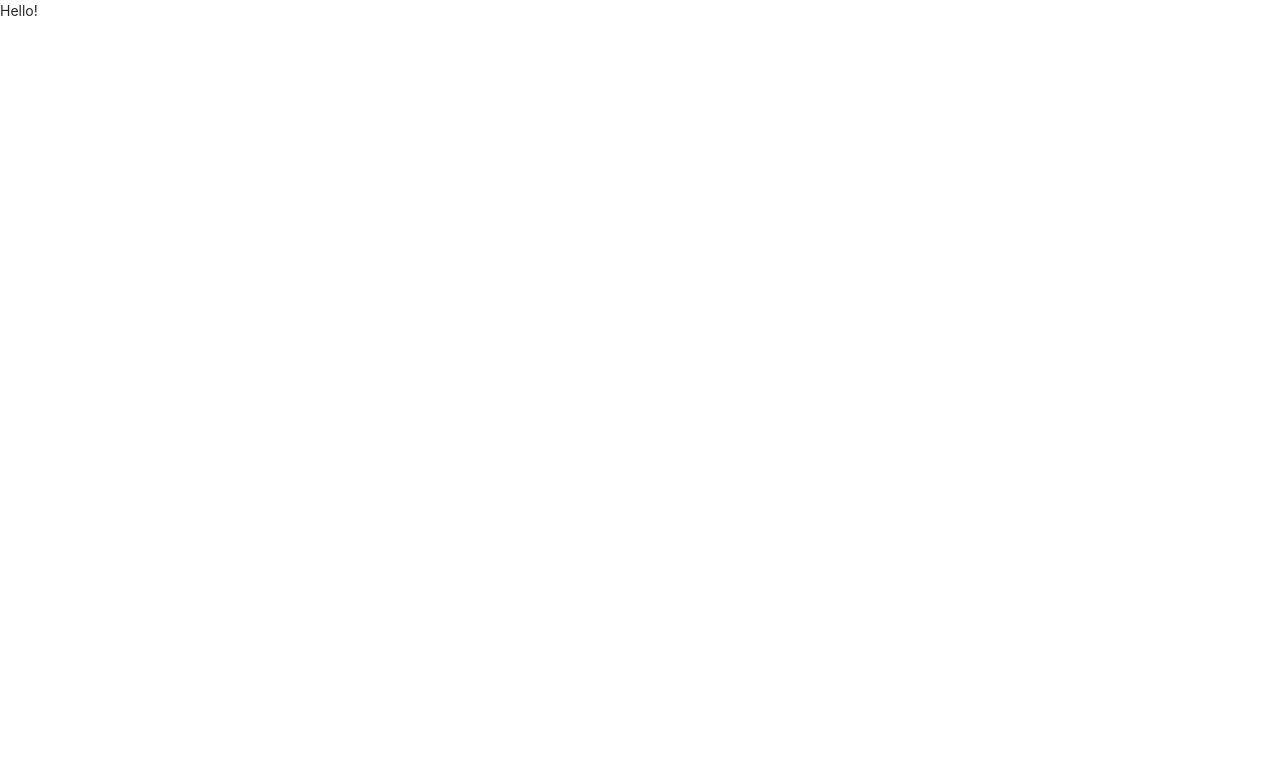
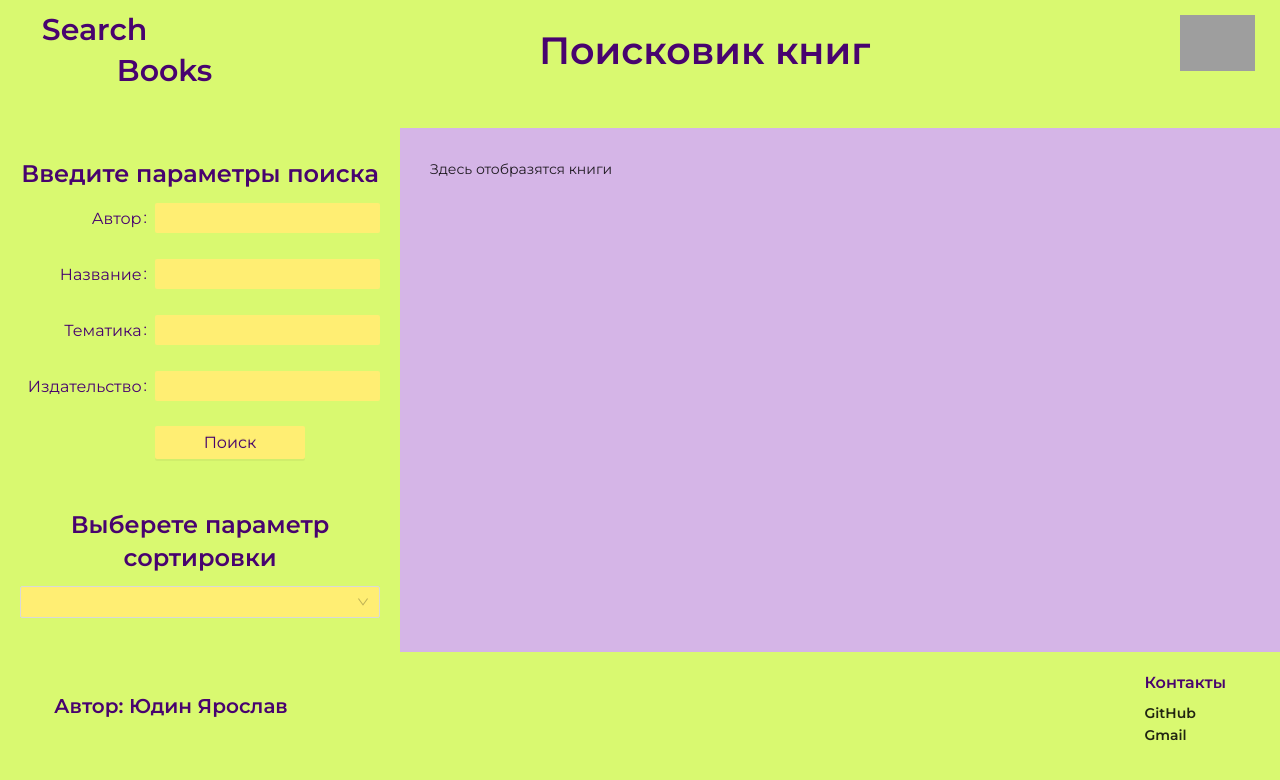
Before and after one commit to Yargo54/search_boock, a React (Create React App) app: page / in a window 1280 px wide. Shown: the top 780 px of the page. Built offline with nearby package versions, Linux system fonts and the light colour scheme; grey boxes are pictures that could not be loaded.

Commit message:
Add components and styles

```diff
--- a/src/App.js
+++ b/src/App.js
@@ -1,11 +1,12 @@
 import { Component } from "react";
+import Main from "./components/Main";
 
 class App extends Component {
   render() {
     return (
-    <div>
-      Hello!
-    </div>
+    <>
+      <Main />
+    </>
     )
   }
 }
--- /dev/null
+++ b/src/components/Content.css
@@ -0,0 +1,4 @@
+.content{
+    background: #D5B5E7;
+    padding: 30px;
+}
--- /dev/null
+++ b/src/components/Content.js
@@ -0,0 +1,13 @@
+import { Component } from "react";
+import { Layout } from "antd";
+import "./Content.css";
+
+const { Content } = Layout;
+
+class _Content extends Component {
+  render() {
+    return <Content className="content">Здесь отобразятся книги</Content>;
+  }
+}
+
+export default _Content;
--- /dev/null
+++ b/src/components/Footer.css
@@ -0,0 +1,15 @@
+.footer{
+    background-color: #D9F970;
+    display: flex;
+    justify-content: space-between;
+    padding: 20px 54px;
+}
+
+.footer__title__author{
+    margin-top: 20px;
+}
+
+.divContacts{
+    display: flex;
+    flex-direction: column;
+}
--- /dev/null
+++ b/src/components/Footer.js
@@ -0,0 +1,41 @@
+import { Component } from "react";
+import { Layout, Typography } from "antd";
+import "./Footer.css"
+
+const { Footer } = Layout;
+
+class _Footer extends Component {
+  render() {
+    return (
+      <Layout style={{ background: "#D9F970" }}>
+        <Footer className="footer">
+          <Typography.Title
+            level={4}
+            className="footer__title__author"
+            style={{ color: "#48036F" }}
+          >
+            Автор: Юдин Ярослав
+          </Typography.Title>
+          <div>
+            <Typography.Title
+              level={4}
+              style={{ color: "#48036F", fontSize: 16 }}
+            >
+              Контакты
+            </Typography.Title>
+            <div className="divContacts">
+              <Typography.Text strong style={{ cursor: "pointer" }}>
+                GitHub
+              </Typography.Text>
+              <Typography.Text strong style={{ cursor: "pointer" }}>
+                Gmail
+              </Typography.Text>
+            </div>
+          </div>
+        </Footer>
+      </Layout>
+    );
+  }
+}
+
+export default _Footer;
--- /dev/null
+++ b/src/components/Header.css
@@ -0,0 +1,32 @@
+.header{
+    background: #D9F970;
+    padding: 10px 25px;
+    margin-bottom: 30px;
+}
+
+.header__title{
+    padding-top: 10px;
+    margin-top: 0.2em;
+}
+
+.headerDiv{
+    display: flex;
+    justify-content: space-between;
+}
+
+.headerDivTypography{
+    padding: 0 1.2em;
+}
+
+.siderTitleSearch{
+    margin-top: 0;
+    margin-bottom: 0 !important;
+}
+
+.siderTitleBooks{
+    margin-left: 75px;
+}
+
+.header__title{
+    margin-top: 0.2em;
+}
--- /dev/null
+++ b/src/components/Header.js
@@ -0,0 +1,32 @@
+import { Component } from "react";
+import { Layout, Typography, Image } from "antd";
+import "./Header.css";
+
+const { Header } = Layout;
+
+class _Header extends Component {
+  render() {
+    return (
+      <Layout style={{ background: "#D9F970" }}>
+        <Header className="header">
+          <div className="headerDiv">
+            <div className="headerDivTypography">
+              <Typography.Title level={2} className="siderTitleSearch">
+                Search
+              </Typography.Title>
+              <Typography.Title level={2} className="siderTitleBooks">
+                Books
+              </Typography.Title>
+            </div>
+            <Typography.Title level={1} className="header__title">
+              Поисковик книг
+            </Typography.Title>
+            <Image width={75} src="../images/logo.png" alt="logo" />
+          </div>
+        </Header>
+      </Layout>
+    );
+  }
+}
+
+export default _Header;
--- /dev/null
+++ b/src/components/Main.css
@@ -0,0 +1,17 @@
+@import url('https://fonts.googleapis.com/css2?family=Montserrat:wght@100;200;300;400;500;600;700;800;900&display=swap');
+
+body{
+    font-family: 'Montserrat', sans-serif;
+}
+
+.ant-typography + h2.ant-typography{
+    margin-top: 0;
+}
+
+h3.ant-typography, h2.ant-typography, h1.ant-typography{
+    color: #48036F;
+}
+
+.ant-select:not(.ant-select-customize-input) .ant-select-selector{
+    background: #FFEE73;
+}
--- /dev/null
+++ b/src/components/Main.js
@@ -0,0 +1,24 @@
+import { Component } from "react";
+import { Layout } from "antd";
+import "./Main.css";
+import _Header from "./Header";
+import _Sider from "./Sider";
+import _Content from "./Content";
+import _Footer from "./Footer";
+
+class Main extends Component {
+  render() {
+    return (
+      <Layout style={{ minHeight: "100vh" }}>
+        <_Header />
+        <Layout>
+          <_Sider />
+          <_Content />
+        </Layout>
+        <_Footer />
+      </Layout>
+    );
+  }
+}
+
+export default Main;
--- /dev/null
+++ b/src/components/Sider.css
@@ -0,0 +1,49 @@
+.sider{
+    padding-left: 20px;
+    padding-right: 20px;
+    background-color: #D9F970;
+}
+
+.search__title{
+    text-align: center;
+    margin-top: 30px;
+}
+
+.titleSortMrgn{
+    margin-top: 50px;
+}
+
+.formItem__label label{
+    color: #48036F;
+    font-size: 16px;
+}
+
+.submitButton{
+    width: 150px;
+    background: #FFEE73;
+    color: #48036F;
+    border: none;
+    font-size: 16px;
+    height: auto;
+}
+
+.submitButton:hover{
+    border-color: #48036F;
+    background: #65039e;
+}
+
+.sortSelect{
+    width: 100%;
+    text-align: center;
+    font-size: 16px;
+    color: #48036F;
+}
+
+.sortSelect__option{
+    color: #48036F;
+}
+
+.formInput{
+    background: #FFEE73;
+    border: none;
+}
--- /dev/null
+++ b/src/components/Sider.js
@@ -0,0 +1,78 @@
+import { Component } from "react";
+import { Layout, Typography, Button, Form, Input, Select } from "antd";
+import "./Sider.css";
+
+const layout = {
+  labelCol: {
+    span: 9,
+  },
+  wrapperCol: {
+    span: 16,
+  },
+};
+
+const { Sider } = Layout;
+const { Option } = Select;
+
+class _Sider extends Component {
+  render() {
+    return (
+      <Sider className="sider" collapsedWidth="0" width={400}>
+        <Typography.Title level={3} className="search__title">
+          Введите параметры поиска
+        </Typography.Title>
+        <Form {...layout}>
+          <Form.Item
+            name={["search", "author"]}
+            label="Автор:"
+            className="formItem__label"
+          >
+            <Input className="formInput" />
+          </Form.Item>
+          <Form.Item
+            name={["search", "designation"]}
+            label="Название"
+            className="formItem__label"
+          >
+            <Input className="formInput" />
+          </Form.Item>
+          <Form.Item
+            name={["search", "themes"]}
+            label="Тематика"
+            className="formItem__label"
+          >
+            <Input className="formInput" />
+          </Form.Item>
+          <Form.Item
+            name={["search", "publishingHouse"]}
+            label="Издательство"
+            className="formItem__label"
+          >
+            <Input className="formInput" />
+          </Form.Item>
+          <Form.Item wrapperCol={{ ...layout.wrapperCol, offset: 9 }}>
+            <Button type="primary" htmlType="submit" className="submitButton">
+              Поиск
+            </Button>
+          </Form.Item>
+        </Form>
+        <Typography.Title level={3} className="search__title titleSortMrgn">
+          Выберете параметр сортировки
+        </Typography.Title>
+        <Select className="sortSelect">
+          <Option value="Автор" className="sortSelect__option">
+            Автор
+          </Option>
+          <Option value="Издательство" className="sortSelect__option">
+            Издательство
+          </Option>
+          <Option value="Количество страниц" className="sortSelect__option">
+            Количество страниц
+          </Option>
+        </Select>
+      </Sider>
+    );
+  }
+}
+
+export default _Sider;
```
Also changed, not shown: src/images/logo.png (added).
